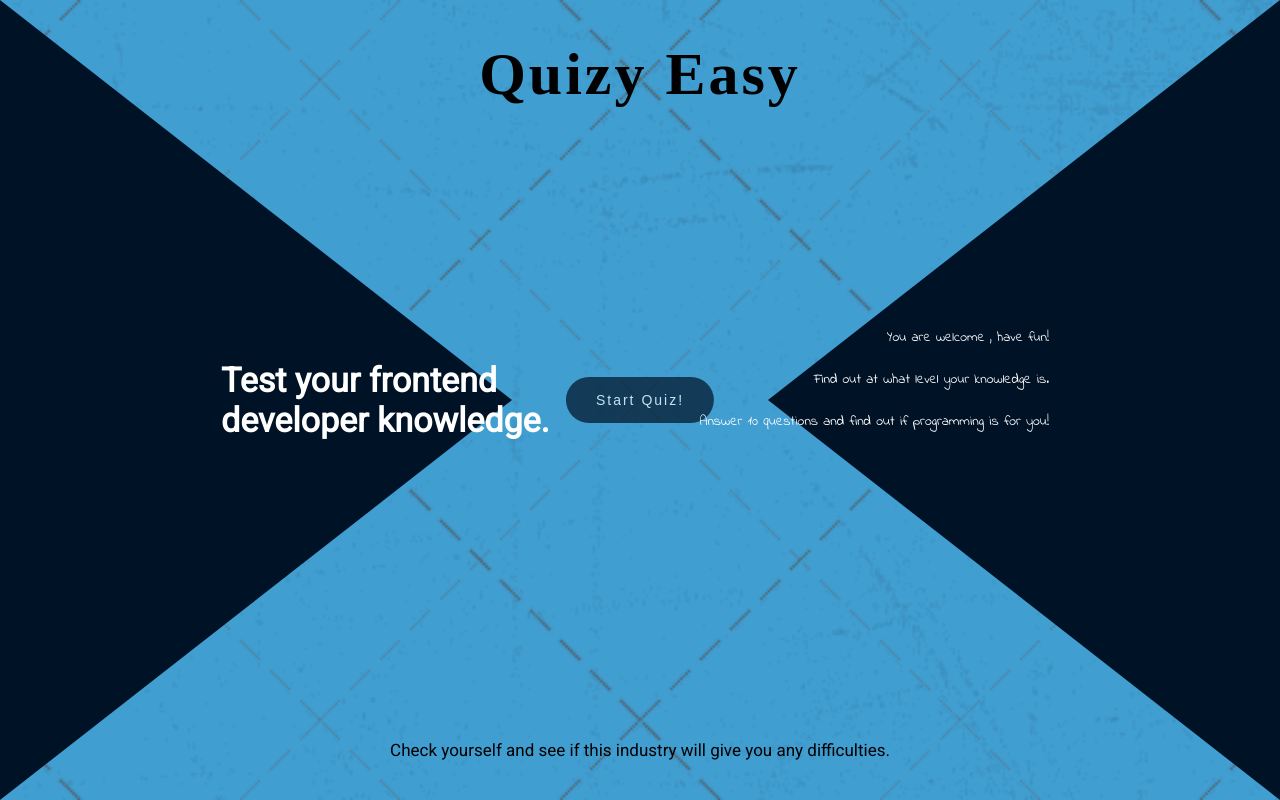
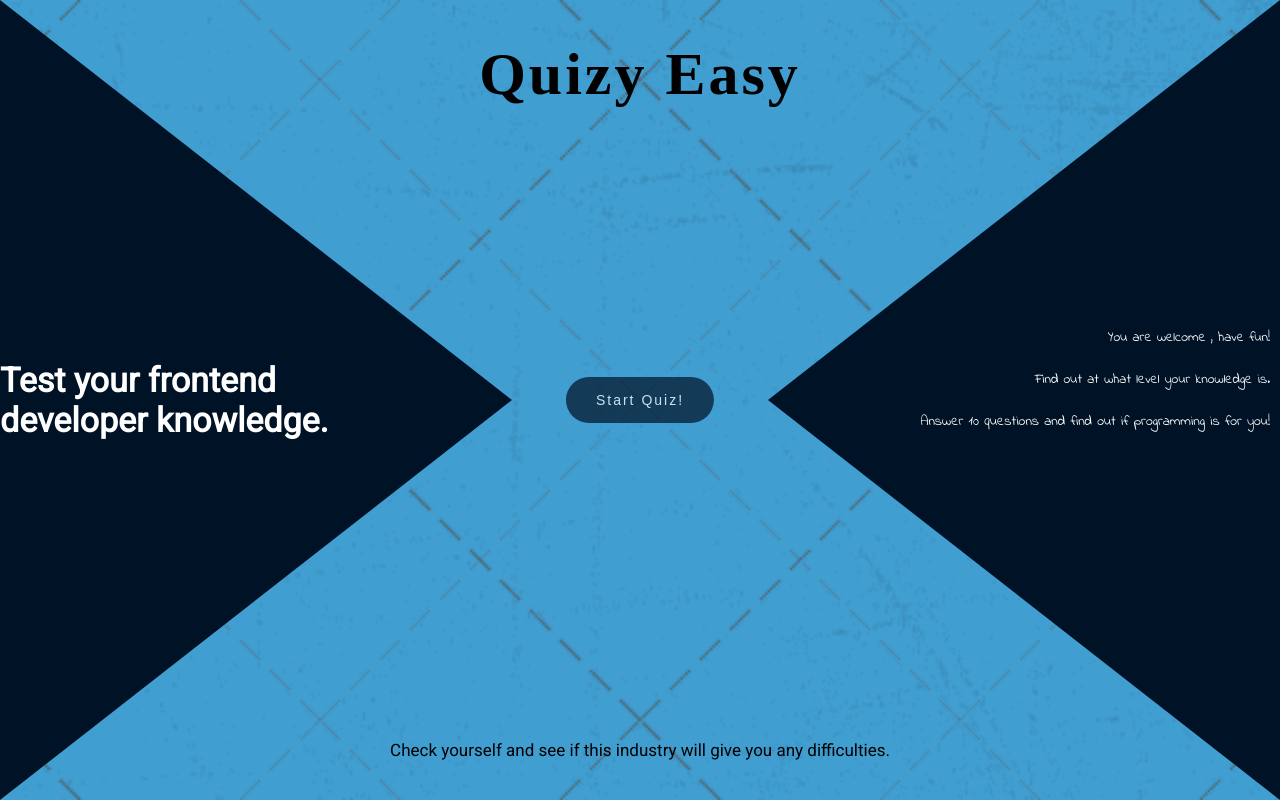
Before and after one commit to marcinbergerdev/quizy-easy, a Vue app: page /start-quiz in a window 1280 px wide. Built offline with nearby package versions, Linux system fonts and the light colour scheme; a web font is replaced by a local one.

Commit message:
Fix ToolBar (mobile)

```diff
--- a/src/App.vue
+++ b/src/App.vue
@@ -1,32 +1,35 @@
 <template>
   <router-view></router-view>
-
 </template>
 
 <script>
-
 </script>
 
 
 
 
 <style lang="scss">
-*,*::before,*::after{
+*,
+*::before,
+*::after {
   margin: 0;
   padding: 0;
   box-sizing: border-box;
 }
 
-html{
+html {
+  height: fill-available;
   font-size: 10px;
-  font-family: 'Roboto', sans-serif;
+  font-family: "Roboto", sans-serif;
 }
 
-:root{
-  --bg-color: #419ED1;
+:root {
+  --bg-color: #419ed1;
 }
 
-body{
+body {
   overflow: hidden;
+  min-height: 100vh;
+  min-height: fill-available;
 }
 </style>
--- a/src/components/homepage/main/AppMain.vue
+++ b/src/components/homepage/main/AppMain.vue
@@ -13,14 +13,14 @@
 import ContentHeader from "./content/ContentHeader.vue";
 import ContentButton from "./content/ContentButton.vue";
 import ContentText from "./content/ContentText.vue";
-import FooterText from '../footer/FotterText.vue';
+import FooterText from "../footer/FotterText.vue";
 
 export default {
   components: {
     ContentHeader,
     ContentButton,
     ContentText,
-    FooterText
+    FooterText,
   },
 };
 </script>
@@ -41,8 +41,6 @@ main {
     transform: rotate(90deg);
     border: solid transparent;
     border-width: 50vw;
-
-
   }
 
   &::before {
@@ -84,9 +82,9 @@ main {
   color: #fff;
 
   @media (min-width: 768px) {
+    position: relative;
+    z-index: 1;
     flex-direction: row;
   }
 }
-
-
 </style>
--- a/src/components/homepage/main/content/ContentHeader.vue
+++ b/src/components/homepage/main/content/ContentHeader.vue
@@ -7,6 +7,7 @@
 <script>
 export default {};
 </script>
+
 <style lang="scss" scoped>
 .header-text {
   padding: 30px 0;
@@ -45,4 +46,5 @@ export default {};
     font-size: 4.5rem;
   }
 }
+
 </style>
--- a/src/components/homepage/main/content/ContentText.vue
+++ b/src/components/homepage/main/content/ContentText.vue
@@ -66,4 +66,5 @@ export default {
     }
   }
 }
+
 </style>
```
